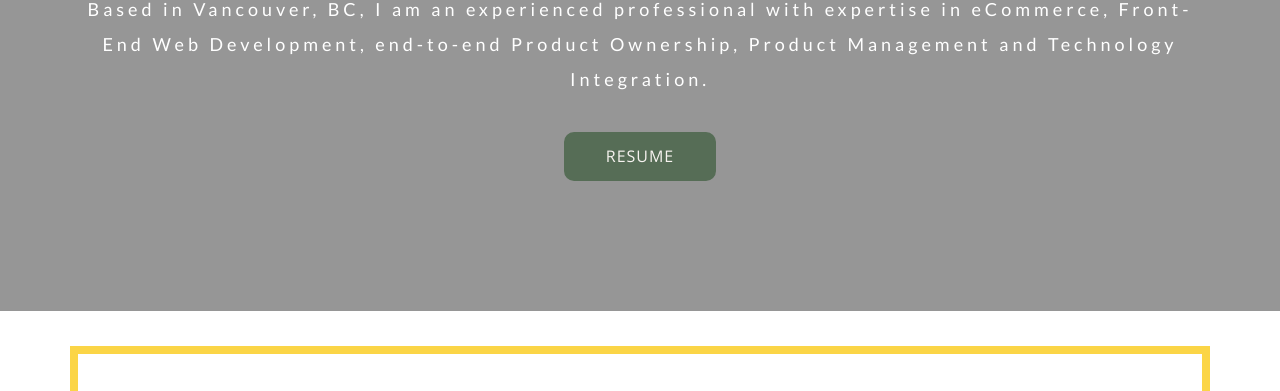
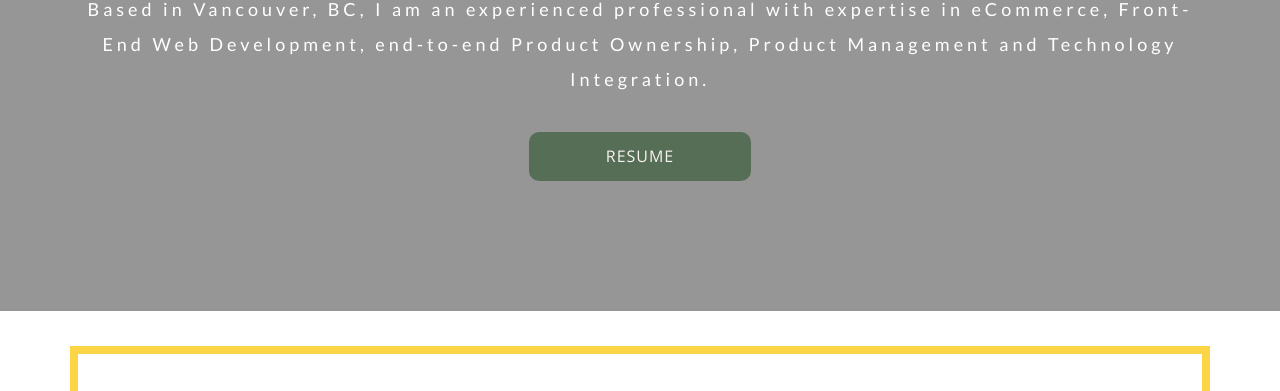
Before and after one commit to jasmineyadeta/jasmineyadeta.github.io, a plain HTML site: page index.html in a window 1280 px wide. Shown: the part 347-738 px from the top of the page. Drawn offline with nearby package versions, Linux system fonts and the light colour scheme.

Commit message:
big button

```diff
--- a/css/style.css
+++ b/css/style.css
@@ -166,7 +166,7 @@ h1, h2, h3, h4, h5, h6 {
   display: inline-block;
   font-size: 16px;
   text-transform: uppercase;
-  padding: 11px 40px;
+  padding: 11px 75px;
   font-weight: normal;
   border-radius: 10px;
   letter-spacing: 1px;
```
